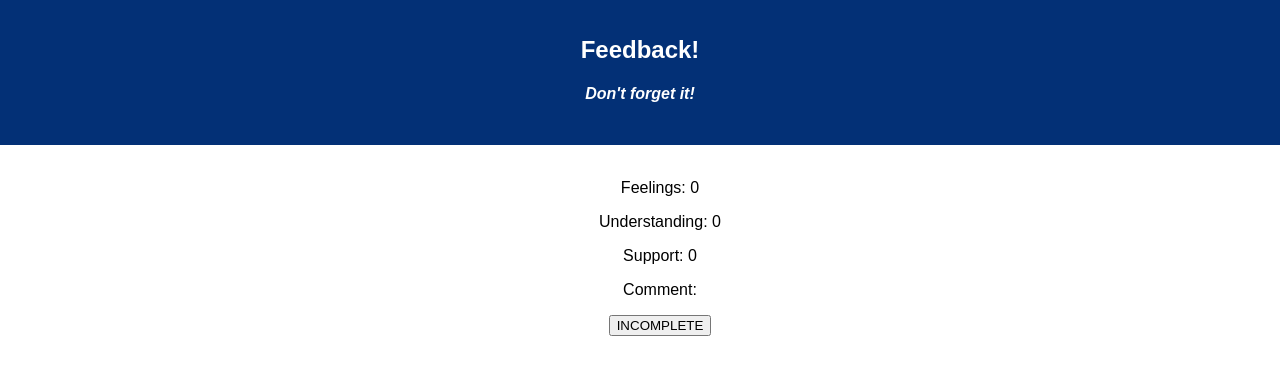
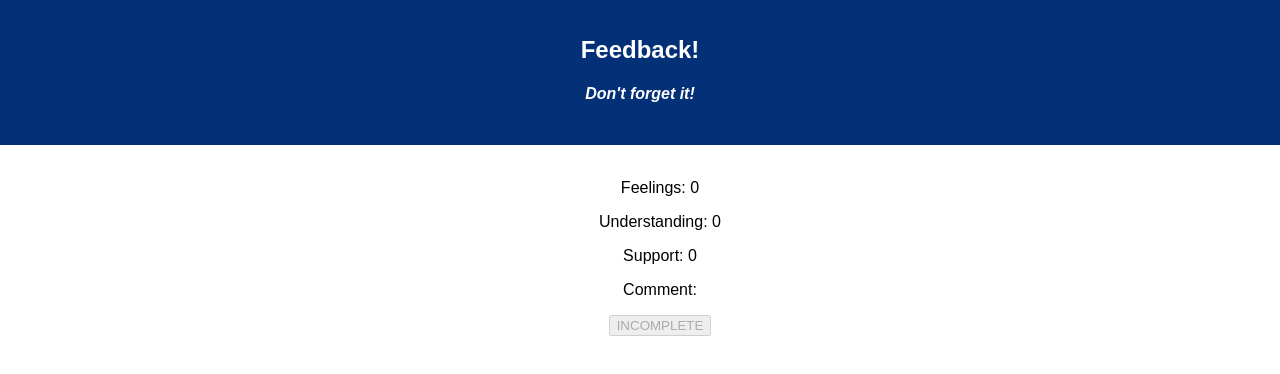
Before and after one commit to vijism89/redux-feedback-loop, a React (Create React App) app: page /#/review in a window 1280 px wide. Shown: the top 374 px of the page. Built offline with nearby package versions, Linux system fonts and the light colour scheme.

Commit message:
able to navigate to next pages and cleared the input after the success page

```diff
--- a/src/components/App/App.js
+++ b/src/components/App/App.js
@@ -6,10 +6,13 @@ import { connect } from 'react-redux';
 //import { withRouter} from "react-router";
 import { HashRouter as Router, Route } from 'react-router-dom';
 import FeelingsForm from '../FeelingsForm/FeelingsForm';
-import FeedbackList from '../FeedbackList/FeedbackList';
+//import FeedbackList from '../FeedbackList/FeedbackList';
 import Understanding from '../Understanding/Understanding';
 import Support from '../Support/Support';
 import Comment from '../Comment/Comment';
+import Success from '../Success/Success';
+import Review from '../Review/Review';
+
 class App extends Component {
   render() {
     return (
@@ -20,19 +23,15 @@ class App extends Component {
             <h4><i>Don't forget it!</i></h4>
           </header>
           <br />
-          <Route exact path ='/' component = {FeelingsForm} />
-          <Route exact path ='/understanding' component = {Understanding} />
-          <Route exact path ='/support' component = {Support} />
-          <Route exact path ='/comment' component = {Comment} />
-         {/* <FeelingsForm />
-          <Understanding />
-          <Support />
-          <Comment />
-          */}
-          <FeedbackList />
+          <Route exact path ='/' component = { FeelingsForm } />
+          <Route exact path ='/understanding' component = { Understanding } />
+          <Route exact path ='/support' component = { Support } />
+          <Route exact path ='/comment' component = { Comment } />
+
+         <Route exact path ='/review' component = { Review } />
+         <Route exact path ='/success' component ={ Success } />
         </div>
         </Router>
-
     );
   }
 }
--- a/src/components/Comment/Comment.js
+++ b/src/components/Comment/Comment.js
@@ -1,8 +1,13 @@
 import React, { Component } from 'react';
 import { connect } from 'react-redux';
+import FeedbackList from '../FeedbackList/FeedbackList';
 
 
 class Comment extends Component {
+
+changePage = () => {
+    this.props.history.push('/review');
+}
 
 feedbackChange = (event) => {
     event.preventDefault();
@@ -11,19 +16,17 @@ feedbackChange = (event) => {
  // TODO: Dispatch here
         this.props.dispatch({type: 'UPDATE_COMMENT', payload:event.target.value});
 }
-
-    render(){
+render(){
         return(
             <div>
                 <h3>Any comments you want to leave?</h3>
-            <form>
             <label>Comments</label>
             <br></br>
              <input type="text" onChange={this.feedbackChange} />
-             <input type="submit" value="NEXT" />
+             <button onClick={this.changePage}> NEXT </button>
              <br></br>
              <h3>Review Your Feedback </h3>
-            </form>
+             <FeedbackList />
             </div>
         )
     }
--- a/src/components/FeedbackList/FeedbackList.js
+++ b/src/components/FeedbackList/FeedbackList.js
@@ -3,6 +3,7 @@ import { connect } from 'react-redux';
 
 
 class FeedbackList extends Component {
+
     render() {
         return (
             <div>
@@ -15,7 +16,7 @@ class FeedbackList extends Component {
                             <p>Support: {this.props.reduxState.feedbackReducer.support}</p>
                             <p>Comment: {this.props.reduxState.feedbackReducer.comment}</p>
                             <div>
-                                <button type="text"> INCOMPLETE </button>
+                                <input type="button" disabled = "disabled" value = "INCOMPLETE"></input>
                             </div>
                         </div>
                 </ul>
--- a/src/components/FeelingsForm/FeelingsForm.js
+++ b/src/components/FeelingsForm/FeelingsForm.js
@@ -1,6 +1,8 @@
 import React, { Component } from 'react';
 import { connect } from 'react-redux';
-import { withRouter} from "react-router";
+import { withRouter} from 'react-router';
+import FeedbackList from '../FeedbackList/FeedbackList';
+
 
 class FeelingsForm extends Component {
 
@@ -34,7 +36,7 @@ feedbackChange = (event) => {
              <button onClick={this.changePage}> NEXT </button>
              <br></br>
              <h3>Review Your Feedback </h3>
-
+             <FeedbackList />
             </div>
         )
     }
--- /dev/null
+++ b/src/components/Review/Review.js
@@ -0,0 +1,52 @@
+import React, { Component } from 'react';
+import { connect } from 'react-redux';
+
+
+class Review extends Component {
+
+
+    changePage = () => {
+        //TODO Post to server
+
+
+          this.props.dispatch({type: 'NEW_FEEDBACK', payload:''});
+        this.props.history.push('/success');
+    }
+
+    render() {
+        return (
+            <div>
+                <ul>
+                    {/*where is my data */}
+                    {/*this page will go and talk to the reducer and get the data from state */}
+                        <div >
+                            <p>Feelings: {this.props.reduxState.feedbackReducer.feelings}</p>
+                            <p>Understanding: {this.props.reduxState.feedbackReducer.understanding}</p>
+                            <p>Support: {this.props.reduxState.feedbackReducer.support}</p>
+                            <p>Comment: {this.props.reduxState.feedbackReducer.comment}</p>
+                            <div>
+                                <input type="button" disabled={ (this.props.reduxState.feedbackReducer.feelings!==0
+                                && this.props.reduxState.feedbackReducer.understanding!==0
+                                && this.props.reduxState.feedbackReducer.support!==0
+                                && this.props.reduxState.feedbackReducer.comment!=="")? "" :"disabled"}
+                                value={(this.props.reduxState.feedbackReducer.feelings!==0
+                                && this.props.reduxState.feedbackReducer.understanding!==0
+                                && this.props.reduxState.feedbackReducer.support!==0
+                                && this.props.reduxState.feedbackReducer.comment!=="")? "SUBMIT" :"INCOMPLETE"}
+                                onClick={this.changePage}></input>
+                            </div>
+                        </div>
+                </ul>
+            </div>
+        )
+    }
+}
+
+const mapReduxStateToProps = (reduxState) => {
+    //shortcut for (reduxstate :reduxstate)
+    return {
+        reduxState
+    }
+}
+
+export default connect(mapReduxStateToProps)(Review);
--- /dev/null
+++ b/src/components/Success/Success.js
@@ -0,0 +1,35 @@
+import React, { Component } from 'react';
+import { connect } from 'react-redux';
+import { withRouter } from 'react-router';
+
+
+class Success extends Component {
+
+changePage = () => {
+    this.props.history.push('/');
+}
+
+
+    render(){
+        return(
+            <div>
+            <div>
+              <h1>FEEDBACK!</h1>
+            </div>
+            <div>
+                <h2>Thank You!</h2>
+            </div>
+            <input type="submit" onClick={this.changePage} value="Leave New Feedback"/>
+            </div>
+        )
+    }
+}
+
+const mapReduxStateToProps = (reduxState) => {
+    //shortcut for (reduxstate :reduxstate)
+    return{
+     reduxState
+    }
+  }
+
+export default withRouter(connect(mapReduxStateToProps)(Success));
--- a/src/components/Support/Support.js
+++ b/src/components/Support/Support.js
@@ -1,6 +1,6 @@
 import React, { Component } from 'react';
 import { connect } from 'react-redux';
-
+import FeedbackList from '../FeedbackList/FeedbackList';
 
 class Support extends Component {
 
@@ -35,7 +35,7 @@ feedbackChange = (event) => {
              <button onClick={this.changePage}>NEXT</button>
              <br></br>
              <h3>Review Your Feedback </h3>
-
+             <FeedbackList />
             </div>
         )
     }
--- a/src/components/Understanding/Understanding.js
+++ b/src/components/Understanding/Understanding.js
@@ -1,5 +1,6 @@
 import React, { Component } from 'react';
 import { connect } from 'react-redux';
+import FeedbackList from '../FeedbackList/FeedbackList';
 
 
 class Understanding extends Component {
@@ -34,6 +35,7 @@ feedbackChange = (event) => {
              <button onClick={this.changePage}>NEXT</button>
              <br></br>
              <h3>Review Your Feedback </h3>
+             <FeedbackList />
             </div>
         )
     }
--- a/src/index.js
+++ b/src/index.js
@@ -10,7 +10,7 @@ import logger from 'redux-logger';
 
 //list of objects
 
-const feedbackList = {
+const feedbackObject = {
   feelings: 0,
   understanding: 0,
   support: 0,
@@ -18,7 +18,7 @@ const feedbackList = {
 };
 
 
-const feedbackReducer = (state = feedbackList, action) => {
+const feedbackReducer = (state = feedbackObject, action) => {
     //if(action.type === 'UPDATE_FEELING'){
         //updating the value for feeling first
      //   state.feelings= action.payload;
@@ -38,6 +38,12 @@ const feedbackReducer = (state = feedbackList, action) => {
         case 'UPDATE_COMMENT':
         state.comment = action.payload;
         break;
+        case 'NEW_FEEDBACK':
+        state.feelings=0;
+        state.understanding=0;
+        state.support=0
+        state.comment = '';
+        break;
         default :
         return {...state};
         }
```
